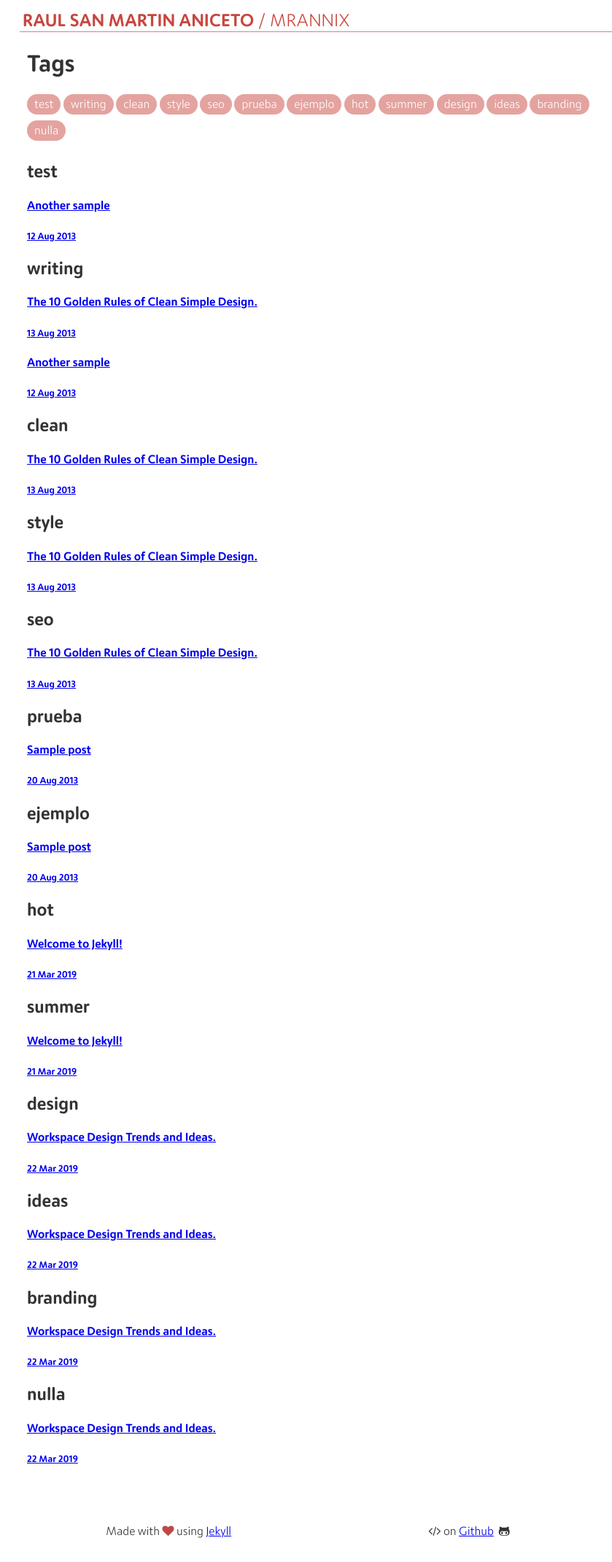
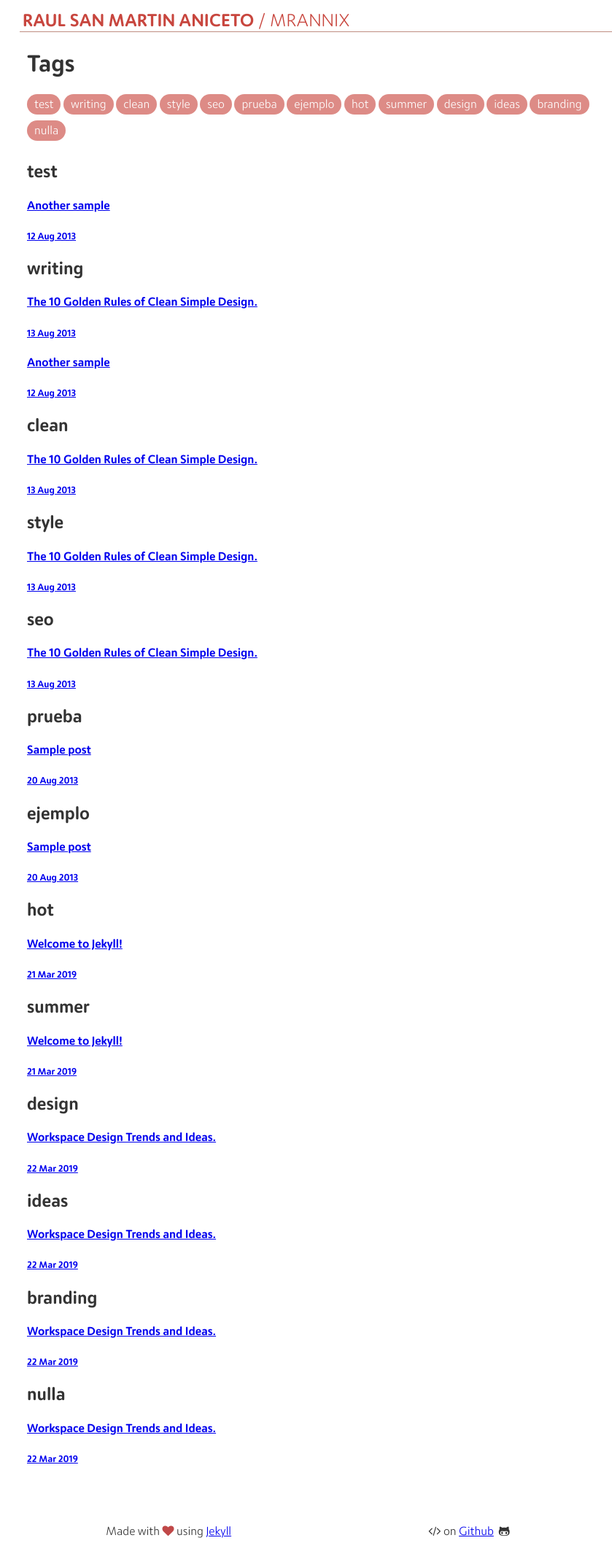
Before and after one commit to MrAnnix/MrAnnix.github.io, a Jekyll site: the page built from tags.html, in a window 1280 px wide. Shown: the whole page at 73% size, without its empty margins (203-1042 px from the left). Built offline with Jekyll 4.4.1, drawn with Linux system fonts in a browser that asks for light colours.

Commit message:
Update _common.scss

```diff
--- a/_sass/_common.scss
+++ b/_sass/_common.scss
@@ -443,7 +443,7 @@ code,pre,tt {
     -webkit-transition-duration: 0.4s; /* Safari */
     transition-duration: 0.4s;
     display: inline-block;
-    background-color: #e4a39f;
+    background-color: #dd8b86;
     border-radius: 32px;
     line-height: 28px;
     padding: 0 10px 0 10px;
```
